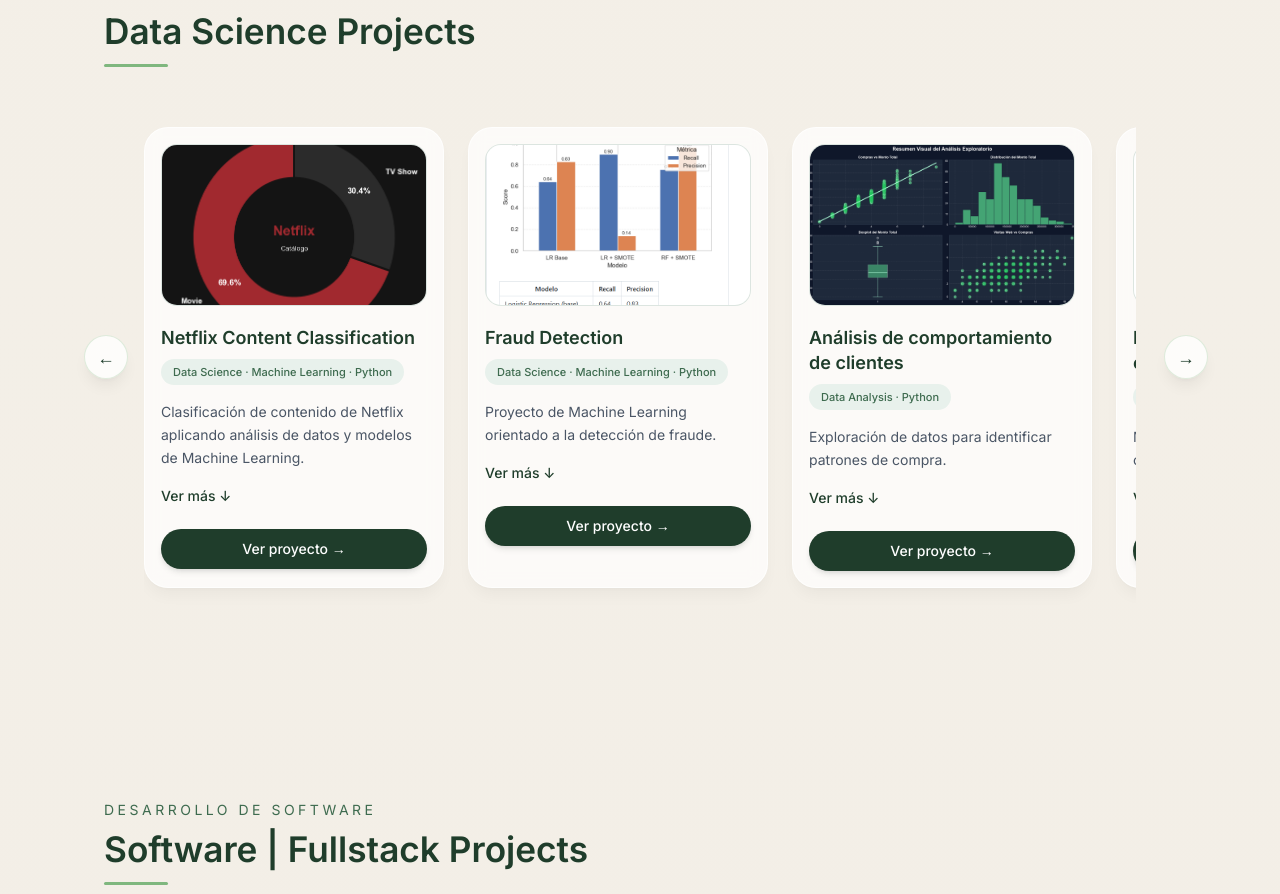
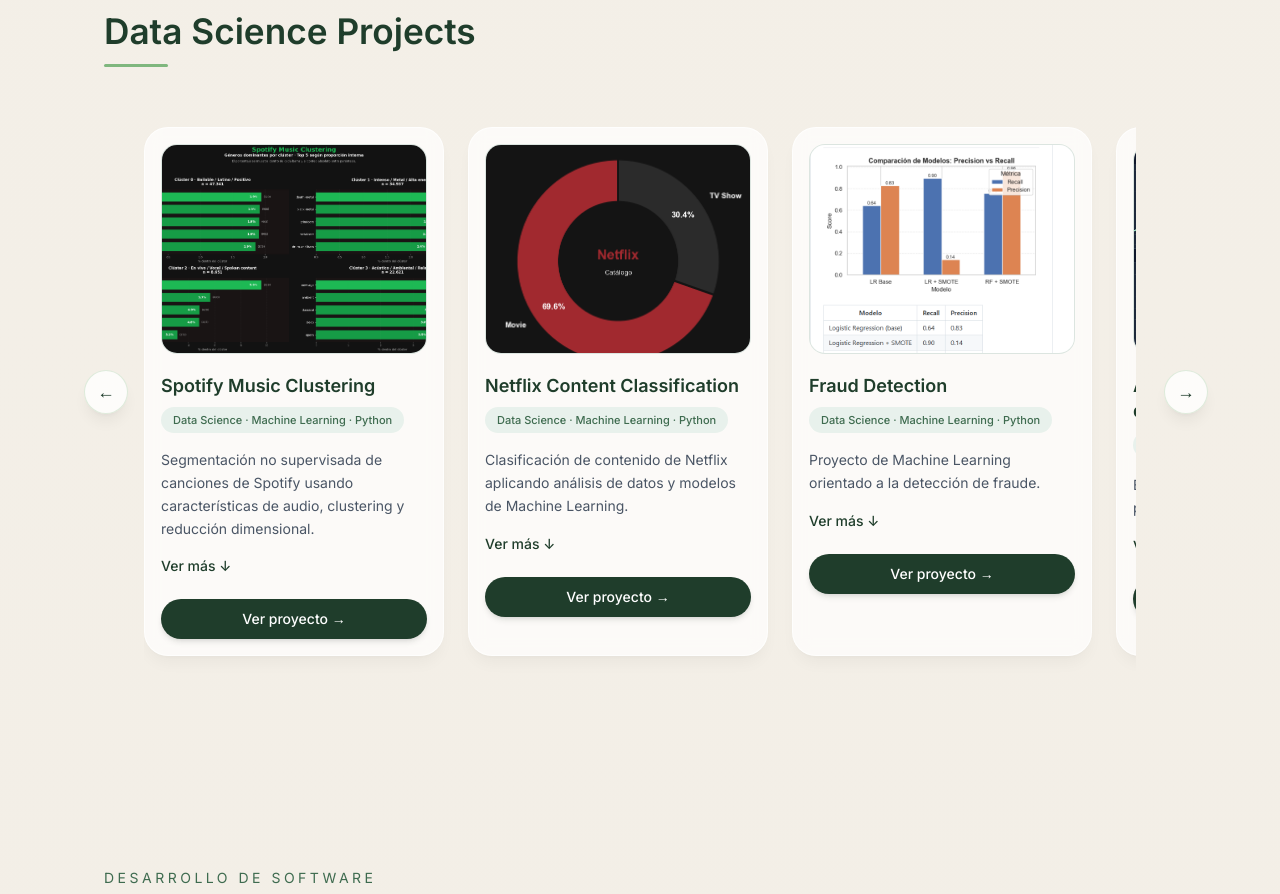
Before and after one commit to J-Zenteno26/portafolio, a Next.js app: page / in a window 1280 px wide. Shown: the part 3029-3923 px from the top of the page. Built offline with nearby package versions, Linux system fonts and the light colour scheme.

Commit message:
Se añade proyecto nuevo

```diff
--- a/components/Proyectos.tsx
+++ b/components/Proyectos.tsx
@@ -18,7 +18,16 @@
   };
 
   const data = [
-     {
+    {
+      title: "Spotify Music Clustering",
+      subtitle: "Data Science · Machine Learning · Python",
+      desc: "Segmentación no supervisada de canciones de Spotify usando características de audio, clustering y reducción dimensional.",
+      image: "/projects/generosdominantes_porcluster.png",
+      link: "https://github.com/J-Zenteno26/SpotifyMusicClustering",
+      details:
+        "Proyecto de ciencia de datos enfocado en aprendizaje no supervisado. Se aplicó análisis exploratorio, limpieza de datos, escalamiento de variables, K-Means Clustering, evaluación con método del codo y Silhouette Score, además de visualización con PCA y t-SNE. Los clústeres fueron interpretados según características musicales como energía, bailabilidad, acousticness, valence, liveness y speechiness.",
+    },
+    {
       title: "Netflix Content Classification",
       subtitle: "Data Science · Machine Learning · Python",
       desc: "Clasificación de contenido de Netflix aplicando análisis de datos y modelos de Machine Learning.",
@@ -26,7 +35,7 @@
       link: "https://github.com/J-Zenteno26/NetflixClasificadorML",
       details:
         "Proyecto de ciencia de datos enfocado en el análisis, visualización y clasificación de contenido de Netflix. Incluye limpieza de datos, análisis exploratorio, preparación de variables, entrenamiento de modelos y evaluación de desempeño con métricas de clasificación.",
-        },
+    },
     {
       title: "Fraud Detection",
       subtitle: "Data Science · Machine Learning · Python",
@@ -92,7 +101,7 @@
               <img
                 src={proj.image}
                 alt={proj.title}
-                className="h-40 w-full object-cover transition duration-500 group-hover:scale-105"
+                className="h-52 w-full object-cover transition duration-500 group-hover:scale-105"
               />
             </div>
 
```
Also changed, not shown: public/projects/generosdominantes_porcluster.png (added), public/projects/radar_chart_cluster.png (added).
